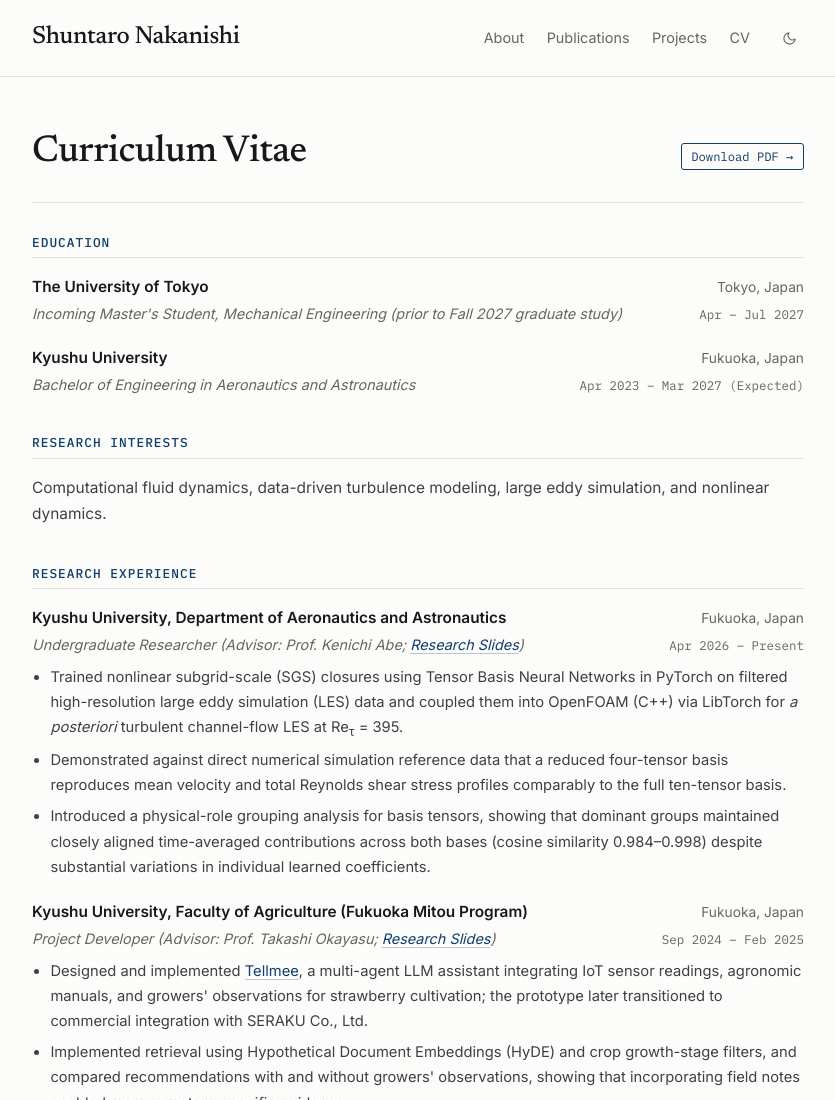
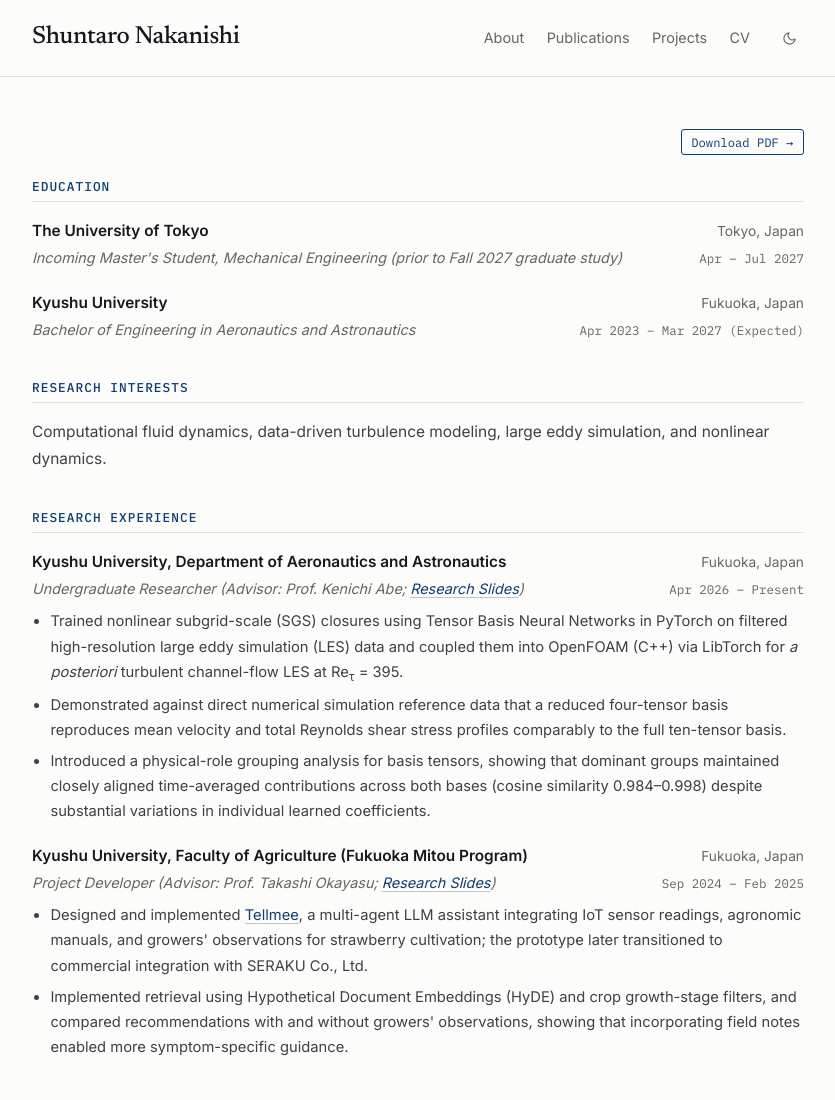
Before and after one commit to NakanishiShuntaro/portfolio, an Astro site: page /portfolio/cv in a window 1280 px wide. Shown: the top 1100 px of the page, without its empty margins (222-1057 px from the left). Built offline with nearby package versions, Linux system fonts and the light colour scheme; Astro itself is replaced by a stand-in of ours.

Commit message:
Remove visible Curriculum Vitae H1 heading

```diff
--- a/src/pages/cv.astro
+++ b/src/pages/cv.astro
@@ -5,8 +5,8 @@ import cv from '../data/cv.json';
 ---
 
 <BaseLayout title="CV" description="Curriculum Vitae of Shuntaro Nakanishi.">
+  <h1 class="sr-only">Curriculum Vitae</h1>
   <div class="cv-header">
-    <h1>Curriculum Vitae</h1>
     <a class="action-btn action-btn-primary" href={withBase(SITE.cvPdfPath)} target="_blank" rel="noopener noreferrer">
       Download PDF →
     </a>
--- a/src/styles/global.css
+++ b/src/styles/global.css
@@ -675,13 +675,8 @@ main > section:first-of-type > h2 {
 /* CV page (paper-like flat layout) */
 .cv-header {
   display: flex;
-  flex-wrap: wrap;
-  align-items: baseline;
-  justify-content: space-between;
-  gap: 1rem;
-  padding-bottom: 1.25rem;
-  border-bottom: 1px solid var(--border);
-  margin-bottom: 2rem;
+  justify-content: flex-end;
+  margin-bottom: 1.5rem;
 }
 
 .cv-section {
```
